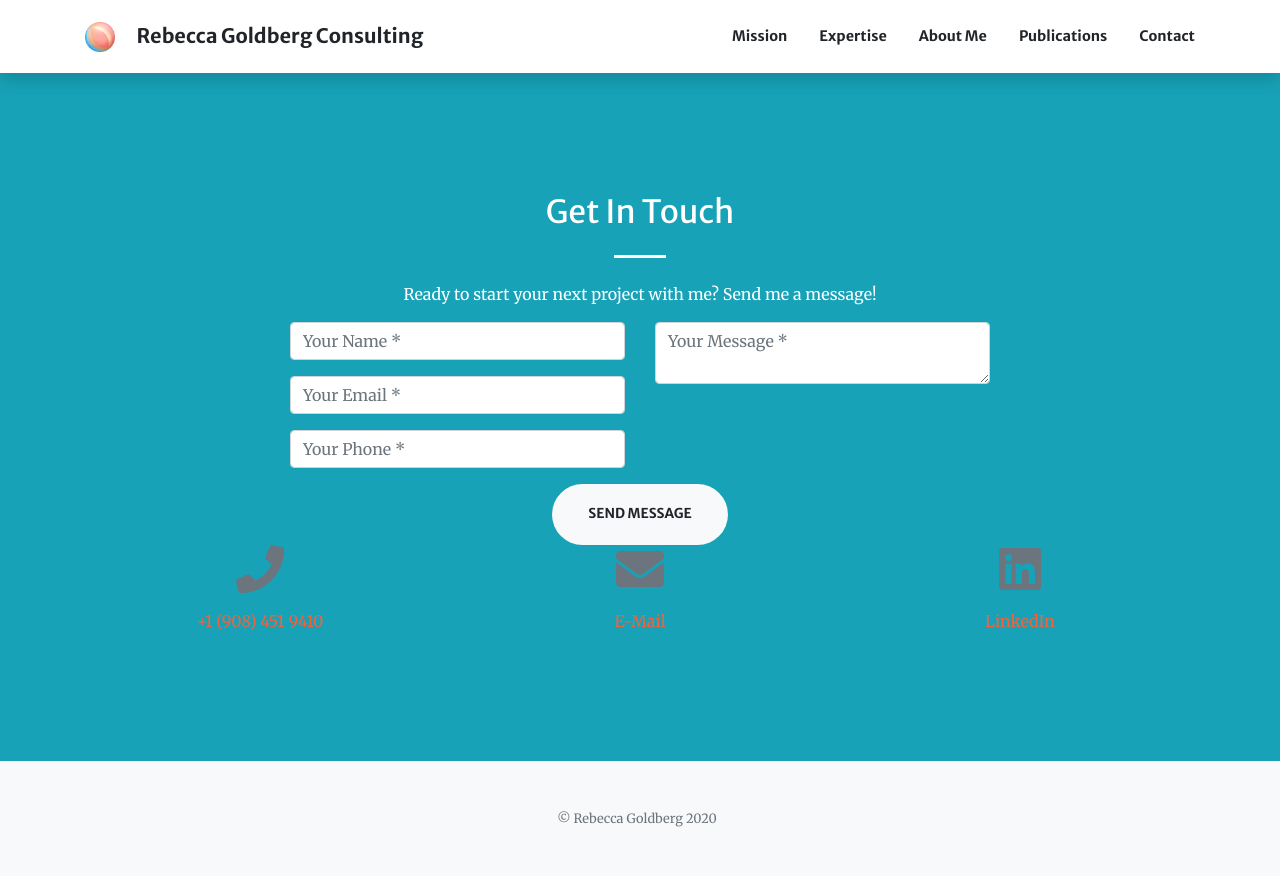
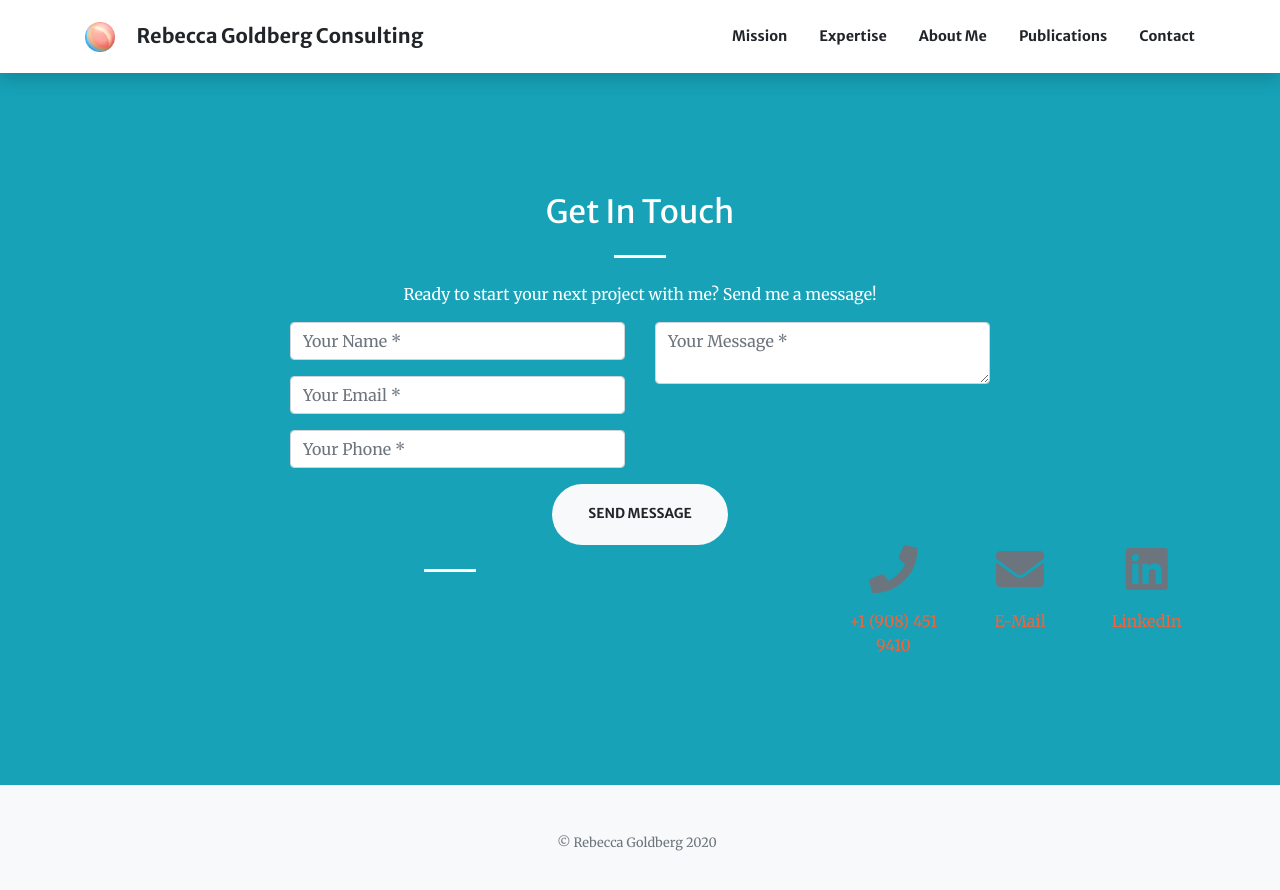
Before and after one commit to rebeccagoldberg/rebeccagoldberg.github.io, a Jekyll site: the page built from index.md, in a window 1280 px wide and 900 px high, scrolled down 4410 px. Shown: the top 890 px of the window. Built offline with Jekyll 4.4.1, drawn with Linux system fonts in a browser that asks for light colours.

Commit message:
Update contact.html

```diff
--- a/_includes/contact.html
+++ b/_includes/contact.html
@@ -44,7 +44,9 @@
   </div>
  <div class="container">
     <div class="row justify-content-center">
+      <div class="col-lg-8 text-center">
       <hr class="divider light my-4">
+      </div>
       {% for action in section.actions %}
       {% assign fa = action.icon_type | default: "fas" %}
       <div class="col ml-auto text-center">
```
